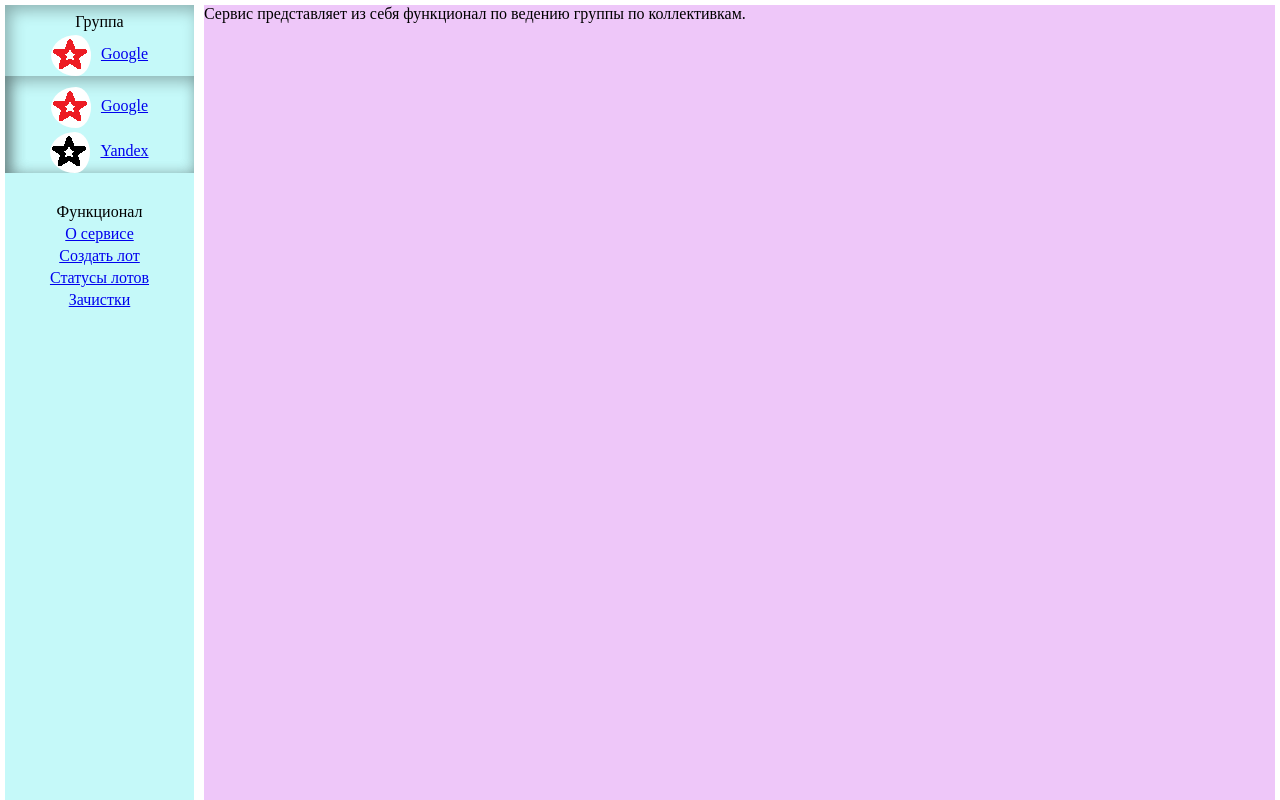
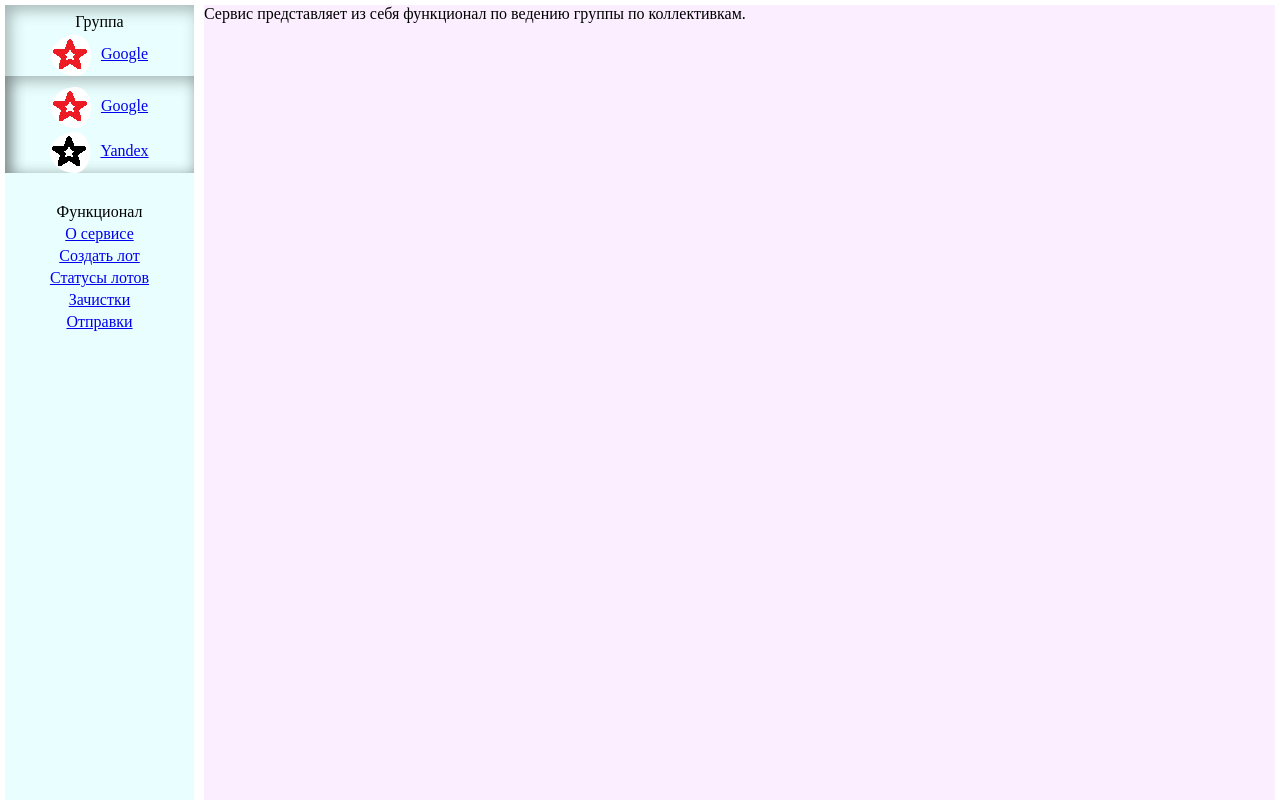
Before and after one commit to femperox/VueTest, a Vue app: page / in a window 1280 px wide. Shown: the top 800 px of the page. Built offline with nearby package versions, Linux system fonts and the light colour scheme.

Commit message:
Изменение цветов

```diff
--- a/src/App.vue
+++ b/src/App.vue
@@ -57,7 +57,7 @@ body
 .Base
 {
   flex: 85%;
-  background: rgb(238, 199, 249);
+  background: rgb(251, 239, 255);
   margin-bottom: auto;
   margin: 0;
   border: 5px solid white;
--- a/src/pages/Menu.vue
+++ b/src/pages/Menu.vue
@@ -31,7 +31,8 @@ export default
               listFunc : [{url:"/", name:"О сервисе"},
                           {url:"/create", name:"Создать лот"},
                           {url:"/status", name:"Статусы лотов"},
-                          {url:"/bans", name:"Зачистки"}
+                          {url:"/bans", name:"Зачистки"},
+                          {url:"/parcels", name:"Отправки"}
                         ],
               listAdmin : [{url:"https://www.google.com/", name:"Google", icn: "icns/star_red.png"},
                           {url:"https://www.dzen.ru", name:"Yandex", icn: "icns/star_black.png"}
@@ -46,7 +47,7 @@ export default
 .Menu
 {
   flex: 15%;
-  background: rgb(197, 249, 249);
+  background: rgb(233, 255, 255);
   align-items: stretch;
   margin: 0;
   border: 5px solid white;
```
